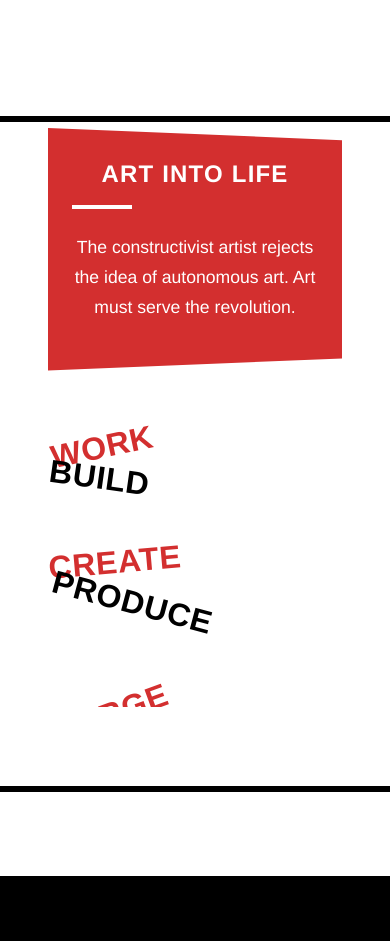
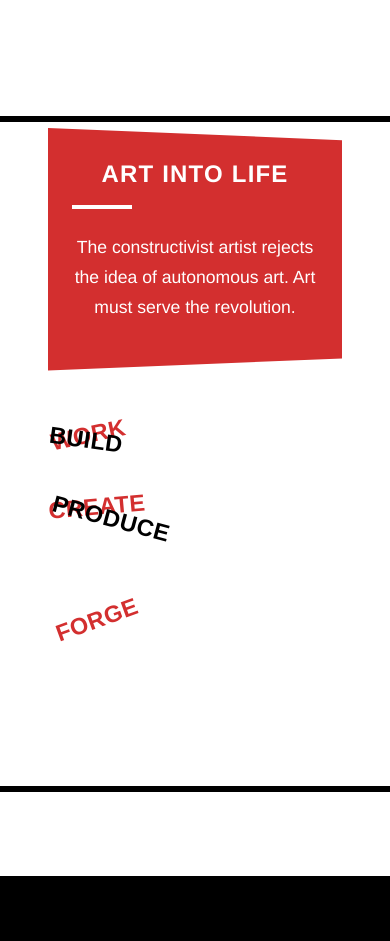
Before and after one commit to lsodini/design-app, a React (Create React App) app: page /constructivism in a window 390 px wide. Shown: the part 1700-2641 px from the top of the page. Built offline with nearby package versions, Linux system fonts and the light colour scheme; a web font is replaced by a local one.

Commit message:
Fix Constructivism FORGE overflow on mobile
- Remove overflow:hidden from propaganda layout on mobile
- Reduce word font-size and gap for mobile screens

```diff
--- a/src/style/Constructivism.css
+++ b/src/style/Constructivism.css
@@ -454,14 +454,22 @@
 
   .c-propaganda__layout {
     grid-template-columns: 1fr;
-    gap: 2rem;
+    gap: 1.5rem;
     padding: 0 1rem;
     max-width: 100%;
-    overflow: hidden;
+    overflow: visible;
   }
 
   .c-propaganda {
     overflow: visible;
+  }
+
+  .c-propaganda__words {
+    gap: 0.5rem;
+  }
+
+  .c-propaganda__word {
+    font-size: clamp(1.4rem, 6vw, 2.5rem);
   }
 
   .c-typography__grid {
```
